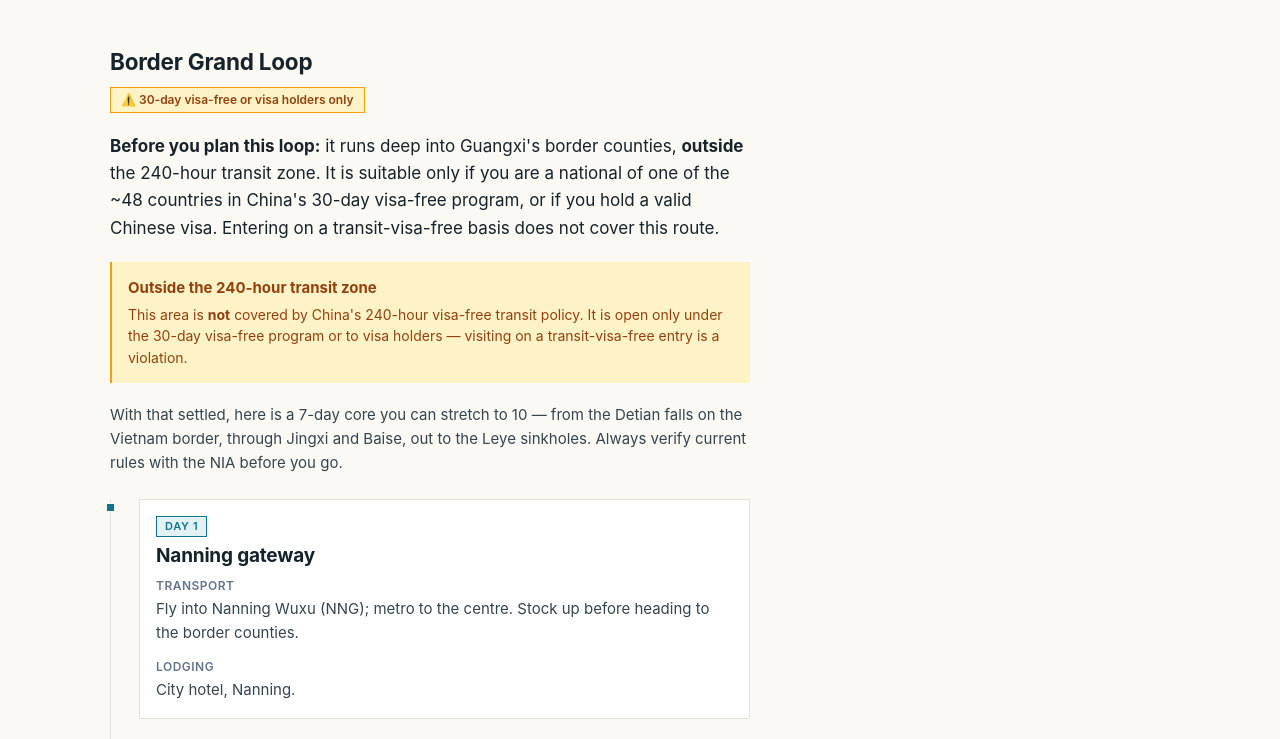
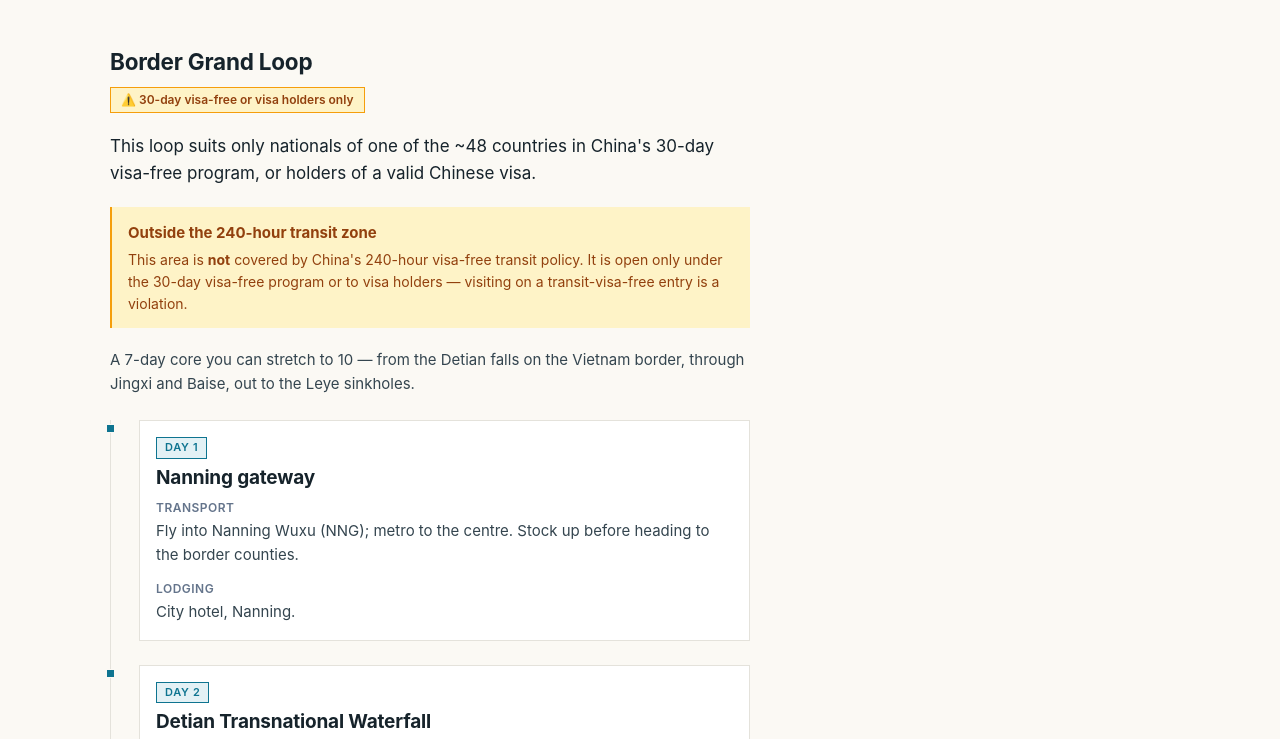
Before and after one commit to KeyongL/guangxi-guide-tour, an Astro site: page /itineraries/flow-b in a window 1280 px wide. Shown: the part 61-800 px from the top of the page. Built offline with nearby package versions, Linux system fonts and the light colour scheme; Astro itself is replaced by a stand-in of ours; no server answers.

Commit message:
style: 清除 UI 噪音——删首页脚手架占位文字 + 去流向B与 VisaAlert 重复的开场文案
- index.astro：删掉泄漏到生产首页的开发者文字「Scaffold placeholder. Run /work…」
- flow-b.astro：开场段落原样重述了下方 VisaAlert（240h 区外/仅30天免签），
  收紧为一句「仅~48国30天免签或持签证适用」，保留 F022 step2 验收；删「With that settled」等虚词
- npm run build 10 页通过；首页 H1+Latest guides、流向B 徽章/VisaAlert/联系表单/48国开场均在

Co-Authored-By: Claude Opus 4.8 (1M context) <noreply@anthropic.com>

```diff
--- a/src/pages/index.astro
+++ b/src/pages/index.astro
@@ -28,7 +28,6 @@ const latest = guides.slice(0, 3).map((entry) => ({
 >
   <main>
     <h1>Guangxi Bound</h1>
-    <p>Scaffold placeholder. Run <code>/work</code> to build features (see feature_list.json).</p>
 
     {latest.length > 0 && (
       <section class="latest-guides">
--- a/src/pages/itineraries/flow-b.astro
+++ b/src/pages/itineraries/flow-b.astro
@@ -63,17 +63,13 @@ const days = [
       <h1>Border Grand Loop</h1>
       <p class="flow__meta"><VisaBadge zone="non-twov" /></p>
       <p class="lead">
-        <strong>Before you plan this loop:</strong> it runs deep into Guangxi's
-        border counties, <strong>outside</strong> the 240-hour transit zone. It is
-        suitable only if you are a national of one of the ~48 countries in China's
-        30-day visa-free program, or if you hold a valid Chinese visa. Entering on
-        a transit-visa-free basis does not cover this route.
+        This loop suits only nationals of one of the ~48 countries in China's
+        30-day visa-free program, or holders of a valid Chinese visa.
       </p>
       <VisaAlert />
       <p>
-        With that settled, here is a 7-day core you can stretch to 10 — from the
-        Detian falls on the Vietnam border, through Jingxi and Baise, out to the
-        Leye sinkholes. Always verify current rules with the NIA before you go.
+        A 7-day core you can stretch to 10 — from the Detian falls on the Vietnam
+        border, through Jingxi and Baise, out to the Leye sinkholes.
       </p>
       <Timeline days={days} />
     </article>
```
